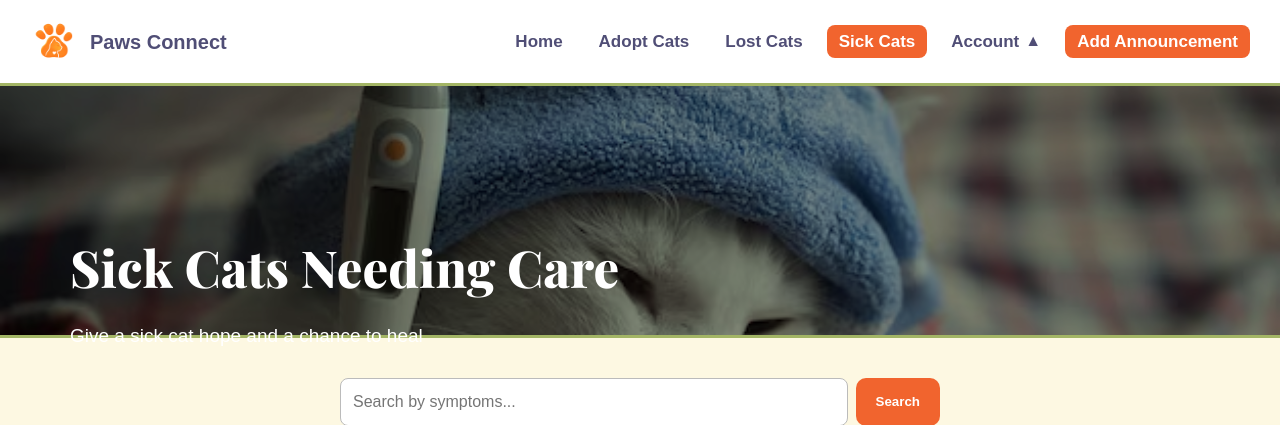
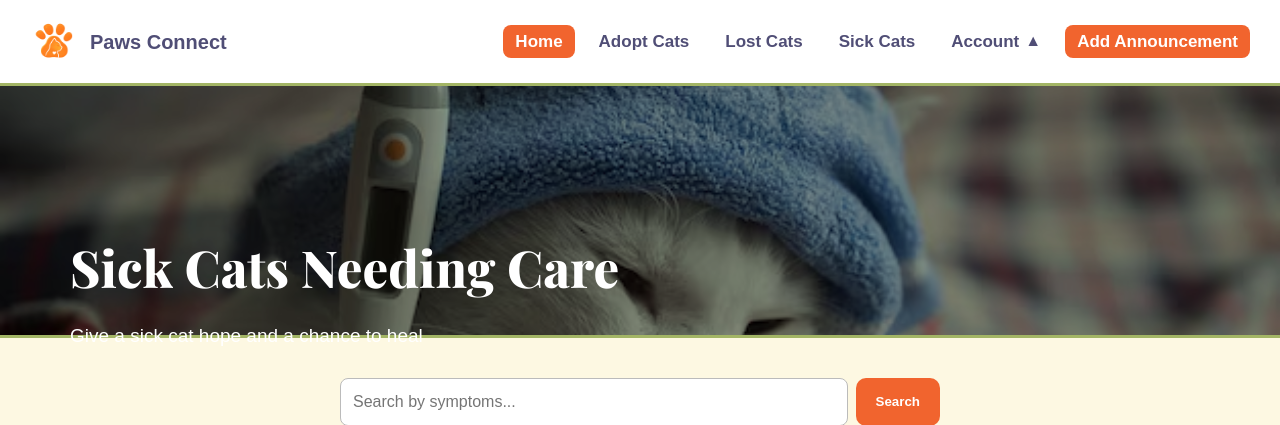
Before and after one commit to Retajkhaleed/Paws-Connect, a PHP site: page /sick.php in a window 1280 px wide. Shown: the top 425 px of the page. Run offline with PHP 8.4, Linux system fonts and the light colour scheme; data that the repository does not hold is empty.

Commit message:
Update sick.php (Rana)

```diff
--- a/sick.php
+++ b/sick.php
@@ -18,18 +18,20 @@
   </div>
   <nav>
     <ul class="nav">
-      <li><a href="Home.html">Home</a></li>
+       <li><a href="home_main.php" class="home-btn">Home</a></li>
         <li><a href="adoptable-cats.php">Adopt Cats</a></li>
         <li><a href="lost-cats.php">Lost Cats</a></li>
-      <li><a href="sick.php" class="home-btn">Sick Cats</a></li>
+        <li><a href="sick.php">Sick Cats</a></li>
+
         <li class="dropdown">
           <a href="#"> Account <span class="arrow">▲</span> </a>
           <ul class="dropdown-content">
-          <li><a href="account.html">Profile</a></li>
-          <li><a href="my-announcements.php">My Announcements</a></li>
-          <li><a href="saved-announcements.php">Saved Announcements</a></li>
+            <li><a href="account.php">Profile</a></li>
+            <li><a href="my-announcements.html">My Announcements</a></li>
+            <li><a href="saved-announcements.html">Saved Announcements</a></li>
           </ul>
         </li>
+
         <li><a href="add.html" class="btn">Add Announcement</a></li>
     </ul>
   </nav>
```
Lines whose indentation alone changed are shown as unchanged.
